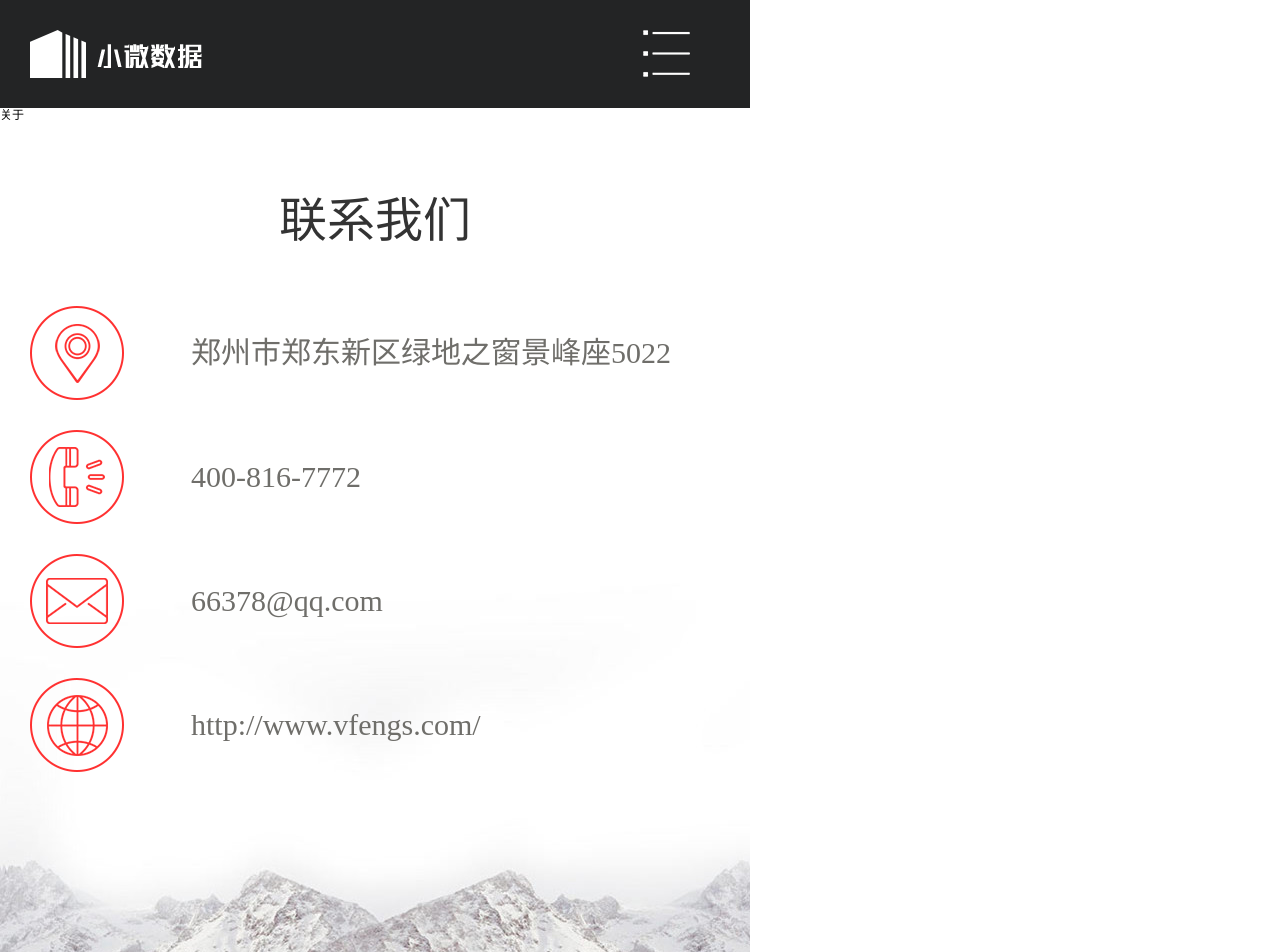
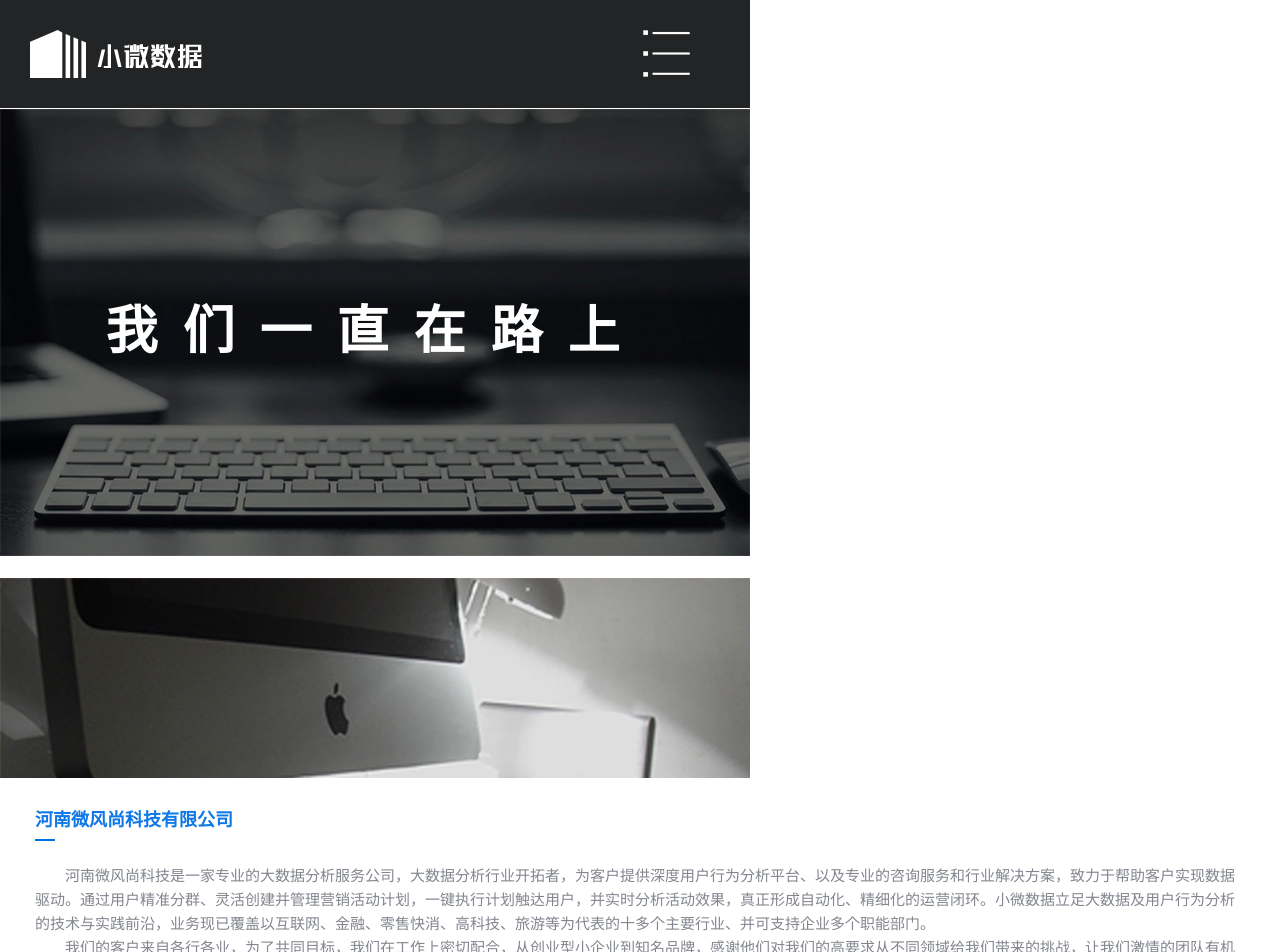
Before and after one commit to 17797776321/vfs.mdata, a Nuxt app: page /About in a window 1280 px wide. Shown: the top 952 px of the page. Built offline with nearby package versions, Linux system fonts and the light colour scheme.

Commit message:
关于我们页面

```diff
--- a/components/myNav/index.vue
+++ b/components/myNav/index.vue
@@ -19,8 +19,7 @@ export default {
       menuList:[
         {name:'index',menu:'首页',path:'/'},
         {name:'Wisdom',menu:'智慧数据',path:'/Wisdom'},
-        {name:'About',menu:'关于我们',path:'/About'},
-        {name:'Contact',menu:'联系我们',path:'/Contact'}
+        {name:'About',menu:'关于我们',path:'/About'}
       ],
       isShow:false
     }
--- a/pages/About/index.vue
+++ b/pages/About/index.vue
@@ -1,5 +1,18 @@
 <template>
-  <div class="page-about">关于</div>
+  <div class="page-about">
+    <div class="banner1_box">
+      <h2>我们一直在路上</h2>
+    </div>
+    <div class="banner2_box"></div>
+    <div class="content_box">
+      <h2 class="title">河南微风尚科技有限公司</h2>
+      <div class="text_box">
+        <p class="content_text">河南微风尚科技是一家专业的大数据分析服务公司，大数据分析行业开拓者，为客户提供深度用户行为分析平台、以及专业的咨询服务和行业解决方案，致力于帮助客户实现数据驱动。通过用户精准分群、灵活创建并管理营销活动计划，一键执行计划触达用户，并实时分析活动效果，真正形成自动化、精细化的运营闭环。小微数据立足大数据及用户行为分析的技术与实践前沿，业务现已覆盖以互联网、金融、零售快消、高科技、旅游等为代表的十多个主要行业、并可支持企业多个职能部门。</p>
+        <p class="content_text">我们的客户来自各行各业，为了共同目标，我们在工作上密切配合，从创业型小企业到知名品牌，感谢他们对我们的高要求从不同领域给我们带来的挑战，让我们激情的团队有机会用头脑与智慧不断的给客户带来惊喜。</p>
+        <p class="content_text">在我国大数据基础建设蓬勃发展的时代，小微数据将更积极、创新地加入企业基础数据源建设、互联网+创新业务发展、大数据技术的深化应用，与各行业领先企业一起构建可持续竞争力，为客户带来价值、重构中国互联网数据根基。</p>
+      </div>
+    </div>
+  </div>
 </template>
 <script>
 export default {
@@ -8,5 +21,51 @@ export default {
 }
 </script>
 <style lang="less">
-
+@import '../../assets/style/common.less';
+.page-about{
+  .banner1_box{
+    .bgimg(750px,447px,'../../assets/images/about1.png',100%,100%,center,center);
+    h2{
+      padding-top: 188px;
+      font-size: 52px;
+      color: #fefeff;
+      line-height: 70px;
+      text-align: center;
+      letter-spacing: 25px;
+    }
+  }
+  .banner2_box{
+    margin-top: 22px;
+    .bgimg(750px,200px,'../../assets/images/about2.png',100%,100%,center,center);
+  }
+  .content_box{
+    padding: 25px 35px;
+    .title{
+      font-size: 18px;
+      color: #0f78e6;
+      line-height: 34px;
+      padding-bottom: 15px;
+      position: relative;
+      &::after{
+        content: "";
+        display: block;
+        width: 20px;
+        height: 2px;
+        background-color: #006FE4;
+        position:absolute;
+        bottom: 11px;
+        left: 0;
+      }
+    }
+    .text_box{
+      padding-top: 12px;
+      .content_text{
+        font-size: 15px;
+        color: #83868f;
+        line-height: 24px;
+        text-indent: 30px;
+      }
+    }
+  }
+}
 </style>
```
Also changed, not shown: assets/images/about1.png (added), assets/images/about2.png (added).
